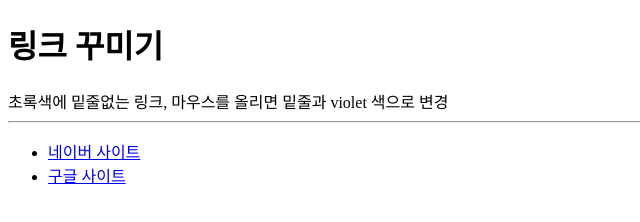
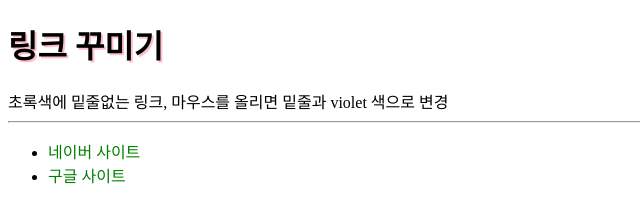
Before and after one commit to GHOHYEGYO/gyofristhome, a plain HTML site: page CSS 고혜교/link.html in a window 1280 px wide. Shown: the whole page, without its empty margins (0-640 px from the left). Drawn offline with Linux system fonts and the light colour scheme.

Commit message:
5월 16일

```diff
--- a/CSS 고혜교/link.html
+++ b/CSS 고혜교/link.html
@@ -8,24 +8,38 @@
 </head>
 <body>
     <style>
-    li{
+        nav {
+            color: green;
+        }
+        a {text-decoration: none;
         color: green;
-    }
+        }
+        a:hover {
+            color: violet;
+            cursor: cell;
+        }
+
+
     .list{
         color: black
     }
-    ul strong {
-        color: green;
+
+    h1{
+        text-shadow: 2px 2px pink;
     }
+
+
     </style>
     <h1><strong>링크 꾸미기</strong></h1>
 
     초록색에 밑줄없는 링크, 마우스를 올리면 밑줄과 violet 색으로 변경
 
     <hr>
+    <nav>
     <ul>
         <li class="list"> <a href="https://www.naver.com/"> 네이버 사이트 </li></a>
         <li class="list"> <a href="https://www.daum.net/">구글 사이트 </li></a>
     </ul>
+    </nav>
 </body>
 </html>
```
Also changed, not shown: CSS 고혜교/css 공부.html (+1 -0 lines).
